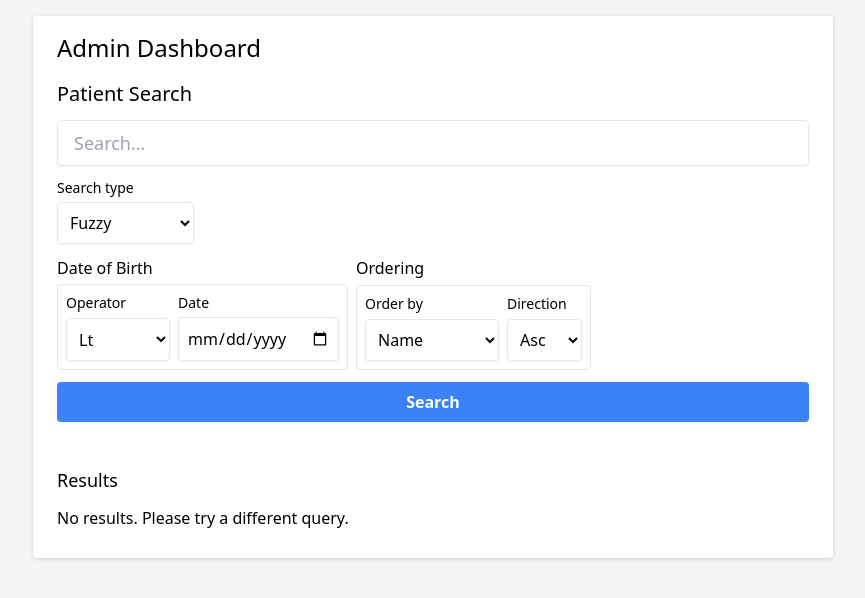
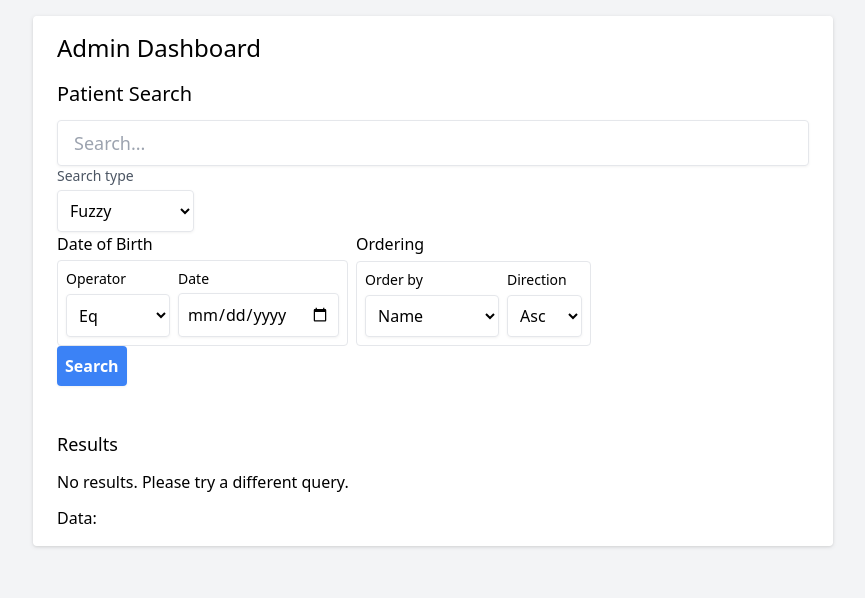
Before and after one commit to cipherstash-archive/cipherstash-workers-demo, a React (Vite) app in the folder app/: page /admin in a window 1280 px wide. Shown: the top 598 px of the page, without its empty margins (207-1072 px from the left). Built offline with nearby package versions, Linux system fonts and the light colour scheme.

Commit message:
Get authentication pretty much working

```diff
--- a/app/src/Admin.tsx
+++ b/app/src/Admin.tsx
@@ -1,13 +1,44 @@
 import { useState } from "react";
-import { useQuery } from "react-query";
+import { useForm } from "react-hook-form";
+import { useMutation, useQuery } from "react-query";
 
 type Operator = "lt" | "lte" | "gt" | "gte" | "eq" | "between";
 
+type Query = Partial<{
+  name: { op: "eq" | "match"; value: string };
+  fuzzy: string;
+  dob:
+    | { value: string; op: "eq" | "gt" | "gte" | "lt" | "lte" }
+    | { op: "between"; min: string; max: string };
+  limit: number;
+  offset: number;
+  ordering: { orderBy: "name" | "dob"; direction: "asc" | "desc" };
+}>;
+
+type FormValue = {
+  search: string;
+  searchType: "fuzzy" | "name-fuzzy" | "name-exact";
+  dob: { op: Operator; date?: Date; min?: Date; max?: Date };
+  ordering: { orderBy: "name" | "dob"; direction: "asc" | "desc" };
+};
+
 export default function Admin() {
-  const [dateOperator, setDateOperator] = useState<Operator>("lt");
+  const { register, handleSubmit, watch } = useForm<FormValue>();
 
-  const { refetch } = useQuery([], async () => {}, {
-    enabled: false,
+  const dateOperator = watch("dob.op");
+
+  const [query, setQuery] = useState<Query>({});
+
+  const { mutate, ...result } = useMutation(async (query: Query) => {
+    const res = await fetch("/search", {
+      method: "POST",
+      body: JSON.stringify(query),
+      headers: {
+        "content-type": "application/json",
+      },
+    });
+
+    return (await res.json()).records as unknown[];
   });
 
   return (
@@ -15,11 +46,53 @@ export default function Admin() {
       <h2 className="text-2xl mb-4">Admin Dashboard</h2>
       <div className="grid grid-cols-1 gap-3">
         <h3 className="text-xl">Patient Search</h3>
-        <input className="py-2 px-4 text-lg w-full" placeholder="Search..." />
+        <form
+          onSubmit={handleSubmit((value) => {
+            const query: Query = {};
+
+            if (value.searchType === "fuzzy") {
+              query.fuzzy = value.search;
+            }
+
+            if (value.searchType === "name-fuzzy") {
+              query.name = { op: "match", value: value.search };
+            }
+
+            if (value.searchType === "name-exact") {
+              query.name = { op: "eq", value: value.search };
+            }
+
+            if (value.dob.op === "between") {
+              if (value.dob.min && value.dob.max) {
+                query.dob = {
+                  op: "between",
+                  max: value.dob.max.toISOString(),
+                  min: value.dob.min.toISOString(),
+                };
+              }
+            } else if (value.dob.date) {
+              query.dob = {
+                op: value.dob.op,
+                value: value.dob.date.toISOString(),
+              };
+            }
+
+            mutate(query);
+          })}
+        >
+          <input
+            className="py-2 px-4 text-lg w-full"
+            placeholder="Search..."
+            {...register("search")}
+          />
 
           <label className="grid gap-1">
             <span className="text-sm">Search type</span>
-          <select className="w-fit" defaultValue="fuzzy">
+            <select
+              className="w-fit"
+              defaultValue="fuzzy"
+              {...register("searchType")}
+            >
               <option value="fuzzy">Fuzzy</option>
               <option value="name-fuzzy">Name (fuzzy)</option>
               <option value="name-exact">Name (exact)</option>
@@ -35,7 +108,7 @@ export default function Admin() {
                   <select
                     className="w-fit"
                     value={dateOperator}
-                  onChange={(e) => setDateOperator(e.target.value as Operator)}
+                    {...register("dob.op")}
                   >
                     <option value="eq">Eq</option>
                     <option value="lt">Lt</option>
@@ -50,10 +123,12 @@ export default function Admin() {
                   <>
                     <label className="grid gap-1">
                       <span className="text-sm">Min Date</span>
-                    <input type="date" />
+                      <input type="date" {...register("dob.min")} />
                     </label>
                     <label className="grid gap-1">
-                    <span className="text-sm">Max Date</span>
+                      <span className="text-sm" {...register("dob.max")}>
+                        Max Date
+                      </span>
                       <input type="date" />
                     </label>
                   </>
@@ -62,7 +137,7 @@ export default function Admin() {
                 {dateOperator !== "between" && (
                   <label className="grid gap-1">
                     <span className="text-sm">Date</span>
-                  <input type="date" />
+                    <input type="date" {...register("dob.date")} />
                   </label>
                 )}
               </div>
@@ -74,14 +149,22 @@ export default function Admin() {
               <div className="flex flex-wrap gap-2 border rounded p-2 w-fit">
                 <label className="grid gap-1">
                   <span className="text-sm">Order by</span>
-                <select className="w-fit" defaultValue="fuzzy">
+                  <select
+                    className="w-fit"
+                    defaultValue="name"
+                    {...register("ordering.orderBy")}
+                  >
                     <option value="name">Name</option>
                     <option value="dob">Date of Birth</option>
                   </select>
                 </label>
                 <label className="grid gap-1">
                   <span className="text-sm">Direction</span>
-                <select className="w-fit" defaultValue="asc">
+                  <select
+                    className="w-fit"
+                    defaultValue="asc"
+                    {...register("ordering.direction")}
+                  >
                     <option value="asc">Asc</option>
                     <option value="desc">Desc</option>
                   </select>
@@ -91,17 +174,21 @@ export default function Admin() {
           </div>
 
           <button
+            type="submit"
             className="px-6 py-2 rounded drop-shadow-sm bg-blue-500 text-white font-bold hover:bg-blue-600"
-          onClick={() => refetch()}
           >
             Search
           </button>
-
+        </form>
         <h3 className="text-lg mt-8">Results</h3>
-
         <div>No results. Please try a different query.</div>
-
-        <div></div>
+        Data:
+        {result.data?.map((x: any) => (
+          <div className="p-2 border rounded">
+            <span>{x.name}</span>
+            <span>{x.comments}</span>
+          </div>
+        ))}
       </div>
     </div>
   );
--- a/src/typings.d.ts
+++ b/src/typings.d.ts
@@ -1,4 +1,4 @@
-declare module '__STATIC_CONTENT_MANIFEST' {
+declare module "__STATIC_CONTENT_MANIFEST" {
   const x: string;
   export default x;
 }
```
Also changed, not shown: src/index.ts (+47 -26 lines), 1 other file (tests, documents, lock files or other folders). Lines whose indentation alone changed are shown as unchanged.
